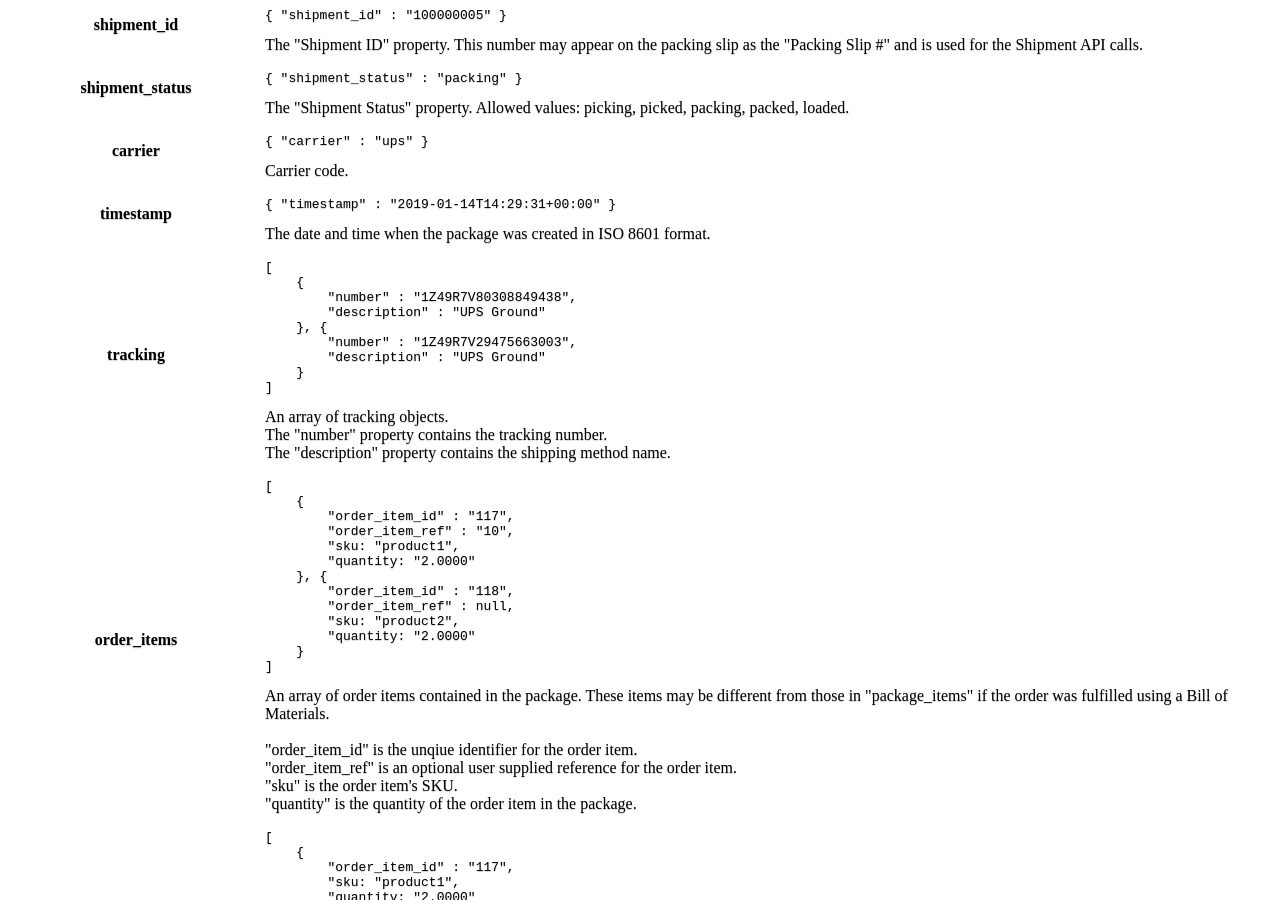
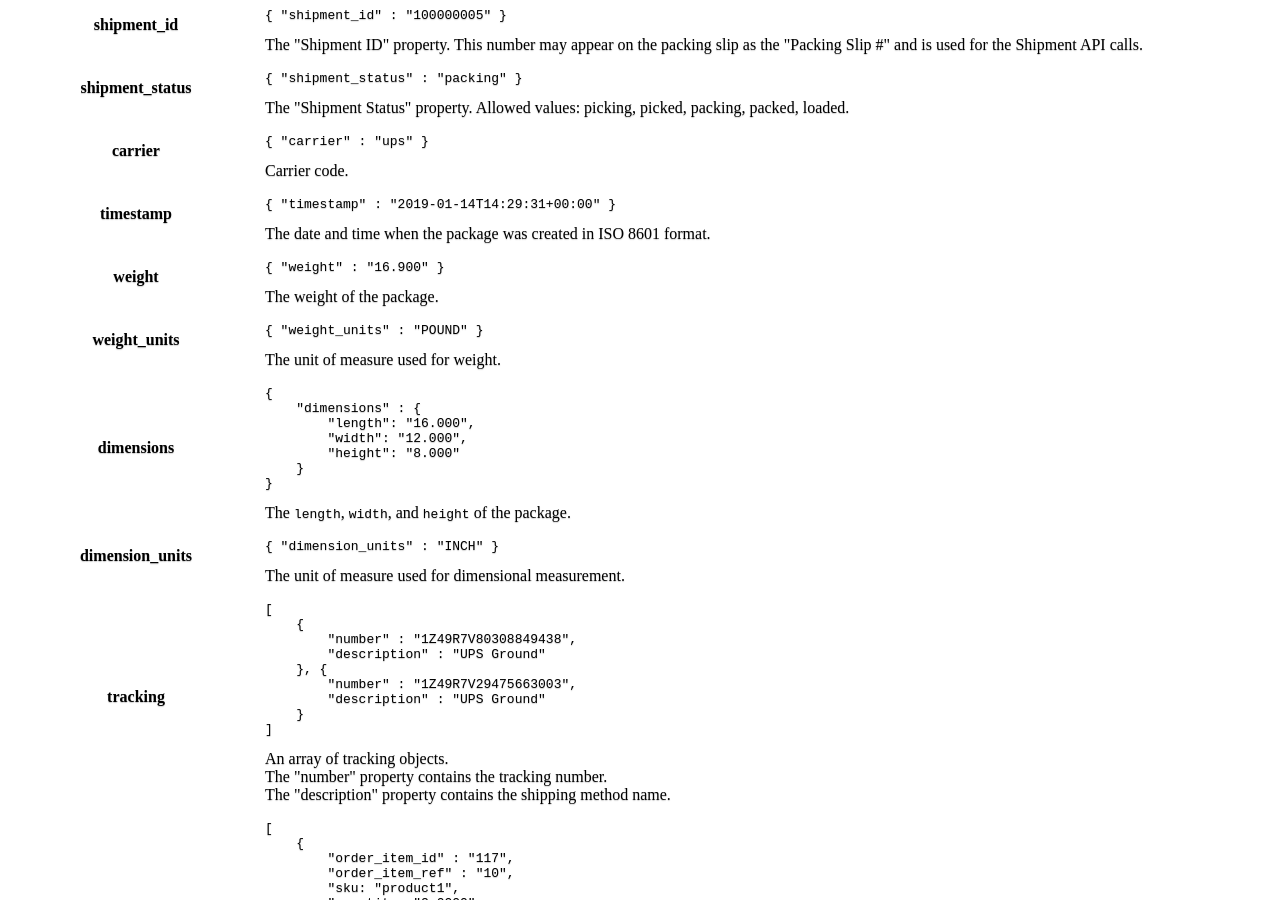
Before and after one commit to ShipStream/shipstream.github.io, a Jekyll site: the page built from _posts/2014-07-25-order.md, in a window 1280 px wide and 900 px high, scrolled down 16389 px. Built offline with Jekyll 4.4.1, drawn with Linux system fonts in a browser that asks for light colours; a style sheet for code colours, icons or effects is not loaded.

Commit message:
Update Package Properties.
Add 'weight', 'weight_units', 'dimensions', and 'dimension_units' documentation.

```diff
--- a/_posts/2014-07-25-order.md
+++ b/_posts/2014-07-25-order.md
@@ -1281,6 +1281,40 @@ Attempt to cancel all items on an order:
     </td>
 </tr>
 <tr>
+    <th>weight</th>
+    <td>
+        <pre><code>{ "weight" : "16.900" }</code></pre>
+        The weight of the package.
+    </td>
+</tr>
+<tr>
+    <th>weight_units</th>
+    <td>
+        <pre><code>{ "weight_units" : "POUND" }</code></pre>
+        The unit of measure used for weight.
+    </td>
+</tr>
+<tr>
+    <th>dimensions</th>
+    <td>
+        <pre><code>{
+    "dimensions" : {
+        "length": "16.000",
+        "width": "12.000",
+        "height": "8.000"
+    }
+}</code></pre>
+        The <code>length</code>, <code>width</code>, and <code>height</code> of the package.
+    </td>
+</tr>
+<tr>
+    <th>dimension_units</th>
+    <td>
+        <pre><code>{ "dimension_units" : "INCH" }</code></pre>
+        The unit of measure used for dimensional measurement.
+    </td>
+</tr>
+<tr>
     <th>tracking</th>
     <td>
         <pre><code>[
```
